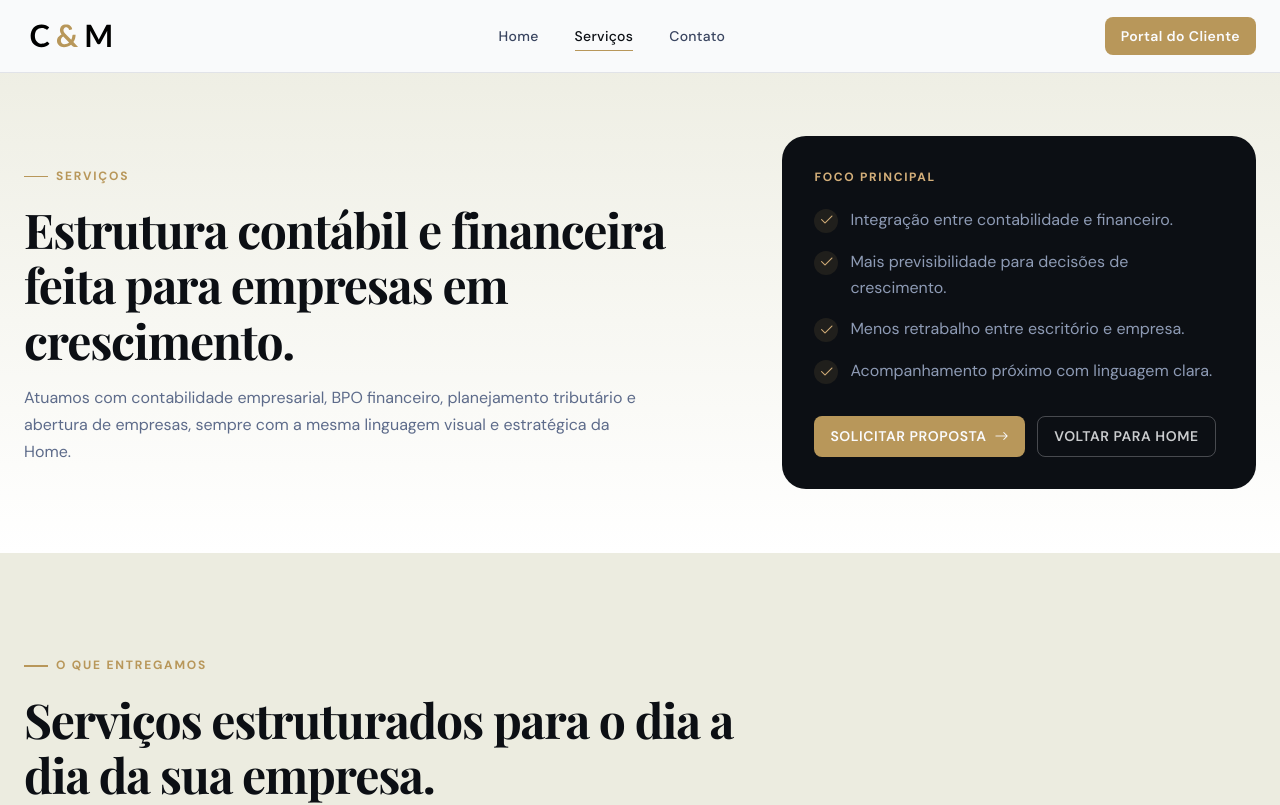
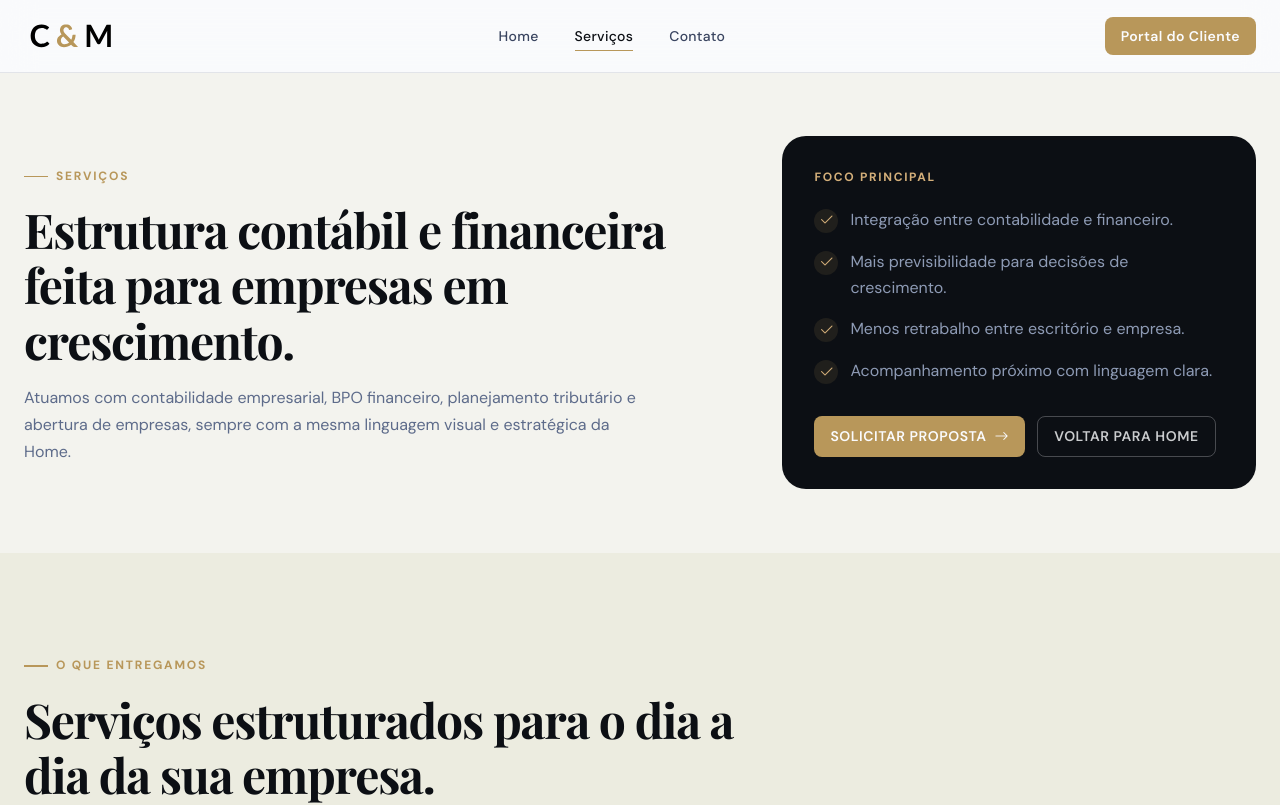
Before and after one commit to ByPhilipee/repo-front-cm, a React (Vite) app: page /servicos in a window 1280 px wide. Shown: the top 805 px of the page. Built offline with nearby package versions, Linux system fonts and the light colour scheme; a web font is replaced by a local one.

Commit message:
feat: criado novo color-surface-3

```diff
--- a/src/components/Servicos/ServicosSection.module.css
+++ b/src/components/Servicos/ServicosSection.module.css
@@ -1,6 +1,6 @@
 .hero {
   padding: calc(var(--nav-height) + var(--space-16)) 0 var(--space-16);
-  background: linear-gradient(180deg, var(--color-surface) 0%, #ffffff 100%);
+  background: var(--color-surface-3);
 }
 
 .heroGrid {
--- a/src/styles/theme.css
+++ b/src/styles/theme.css
@@ -16,6 +16,7 @@
 
   --color-surface: #ecece0;
   --color-surface-2: #eceef5;
+  --color-surface-3: #f3f3ee;
   --color-border: rgba(58, 69, 96, 0.12);
   --color-border-strong: rgba(58, 69, 96, 0.25);
 
```
